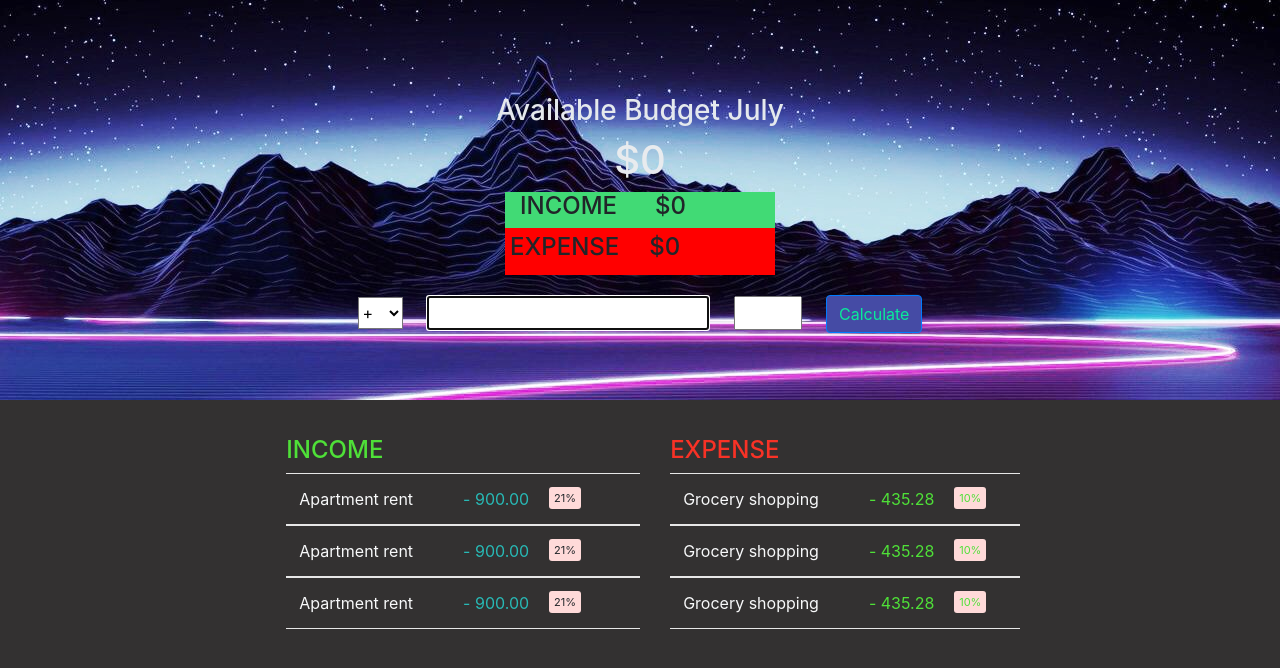
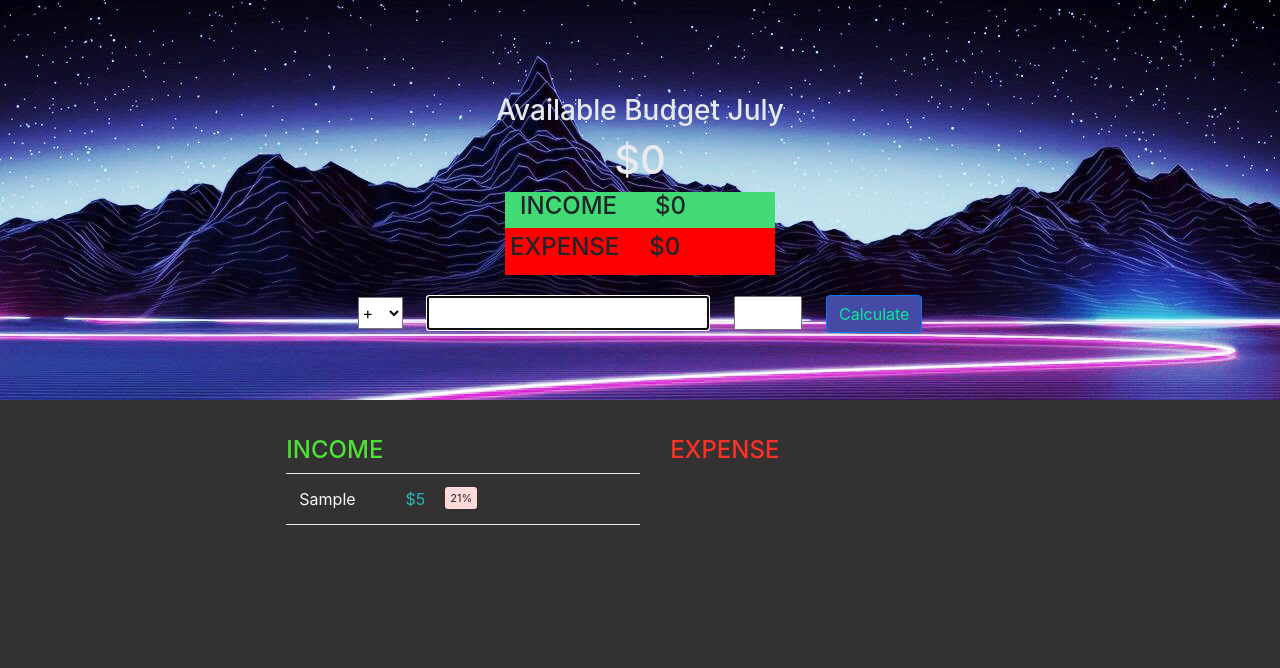
Before and after one commit to raulthedeveloper/budget-app, a website: page index.html in a window 1280 px wide. Both pictures are taken after typing "Sample", "5" into the empty fields and a click on the button "Calculate". Drawn offline with nearby package versions, Linux system fonts and the light colour scheme.

Commit message:
Object now displays in UI upon input

```diff
--- a/index.html
+++ b/index.html
@@ -58,10 +58,10 @@
     <div class="container">
         <div class="row" style="padding-top: 36px;">
             <div class="col-5 offset-2">
-                <div class="income">
+                <div class="income income_container">
                     <h4 class="text-left" id="income_title" style="color: rgb(79,224,56);">INCOME</h4>
 
-                    <div id="income_list">
+                    <!-- <div id="income_list">
                          <div id="income-0" class="item">
                            <div class="item__description text-light">Apartment rent</div>
                             <div class="right clearfix">
@@ -72,43 +72,18 @@
                                 </div>
                             </div>
                         </div>
-                    </div>
+                    </div> -->
 
-                    <div id="income_list">
-                        <div id="income-0" class="item">
-                          <div class="item__description text-light">Apartment rent</div>
-                           <div class="right clearfix">
-                               <div class="item__value">- 900.00</div>
-                               <div class="item__percentage">21%</div>
-                               <div class="item__delete">
-                                   <button class="item__delete--btn"><i class="ion-ios-close-outline"></i></button>
-                               </div>
-                           </div>
-                       </div>
-                   </div>
-
-                   <div id="income_list">
-                    <div id="income-0" class="item">
-                      <div class="item__description text-light">Apartment rent</div>
-                       <div class="right clearfix">
-                           <div class="item__value">- 900.00</div>
-                           <div class="item__percentage">21%</div>
-                           <div class="item__delete">
-                               <button class="item__delete--btn"><i class="ion-ios-close-outline"></i></button>
-                           </div>
-                       </div>
-                   </div>
-               </div>
 
                 </div>
 
 
             </div>
-            <div class="col-4 offset-0">
+            <div class="col-4 expense_container offset-0">
                 <div id="expense_title" class="expense" style="color: rgb(79,224,56);">
                     <h4 class="text-left" id="expense_title" style="color: rgb(248,50,38);">EXPENSE</h4>
 
-                    <div id="expense_list">
+                    <!-- <div id="expense_list">
                         <div id="expense-0" class="item">
                             <div class="item__description text-light">Grocery shopping</div>
                             <div class="right clearfix">
@@ -119,33 +94,9 @@
                                 </div>
                             </div>
                         </div>
-                    </div>
+                    </div> -->
 
-                    <div id="expense_list">
-                        <div id="expense-0" class="item">
-                            <div class="item__description text-light">Grocery shopping</div>
-                            <div class="right clearfix">
-                                <div class="item__value">- 435.28</div>
-                                <div class="item__percentage">10%</div>
-                                <div class="item__delete">
-                                    <button class="item__delete--btn"><i class="ion-ios-close-outline"></i></button>
-                                </div>
-                            </div>
-                        </div>
-                    </div>
 
-                    <div id="expense_list">
-                        <div id="expense-0" class="item">
-                            <div class="item__description text-light">Grocery shopping</div>
-                            <div class="right clearfix">
-                                <div class="item__value">- 435.28</div>
-                                <div class="item__percentage">10%</div>
-                                <div class="item__delete">
-                                    <button class="item__delete--btn"><i class="ion-ios-close-outline"></i></button>
-                                </div>
-                            </div>
-                        </div>
-                    </div>
 
                 </div>
             </div>
--- a/script.js
+++ b/script.js
@@ -70,7 +70,9 @@ const view = (function (mod) {
 		inputType: '#add_type',
 		inputDescription: '.input_description',
 		inputValue: '.input_value',
-		inputBtn: '.btn'
+		inputBtn: '.btn',
+		incomeContainer:'.income_container',
+		expenseContainer:'.expense_container'
 	}
 
 	const DOMinputs = {
@@ -127,6 +129,27 @@ const view = (function (mod) {
 			})
 
 			fieldsArr[0].focus();
+		},
+		addListItem: function(obj,type){
+			let html, newhtml,element;
+			console.log(obj)
+
+			//create html element and inject data from object based on type
+			if(type == 'inc'){
+				element = DOMstrings.incomeContainer;
+				html = '<div id="income_list"><div id="income-%id%" class="item"><div class="item__description text-light">%description%</div><div class="right clearfix"><div class="item__value">$%value%</div><div class="item__percentage">21%</div><div class="item__delete"><button class="item__delete--btn"><i class="ion-ios-close-outline"></i></button></div></div></div> </div>';
+
+
+			}else if(type == 'exp'){
+				element = DOMstrings.expenseContainer;
+				html = '<div id="expense_list"><div id="expense-%id%" class="item"><div class="item__description text-light">"%description%"</div><div class="right clearfix"><div class="item__value text-danger">- $%value%</div><div class="item__percentage">10%</div><div class="item__delete"><button class="item__delete--btn"><i class="ion-ios-close-outline"></i></button></div></div></div></div>';
+			}
+
+			newhtml = html.replace('%id%',obj.id);
+			newhtml = newhtml.replace('%description%',obj.description);
+			newhtml = newhtml.replace('%value%',obj.value);
+
+			document.querySelector(element).insertAdjacentHTML('beforeend',newhtml)
 		}
 
 	}
@@ -163,6 +186,8 @@ const controller = (function (mod, view) {
 		newItem = model.addItem(input.type, input.description, input.value)
 		// 3. Clear fields
 		view.clearFields();
+		// 4. Add Item to DOM
+		view.addListItem(newItem,input.type);
 	}
 
 
```
